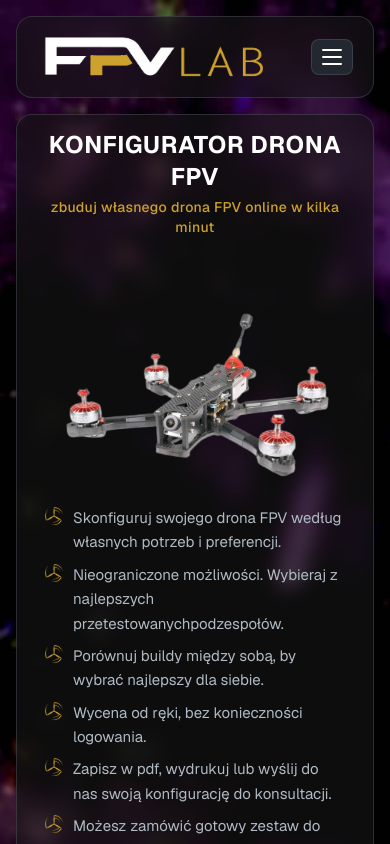
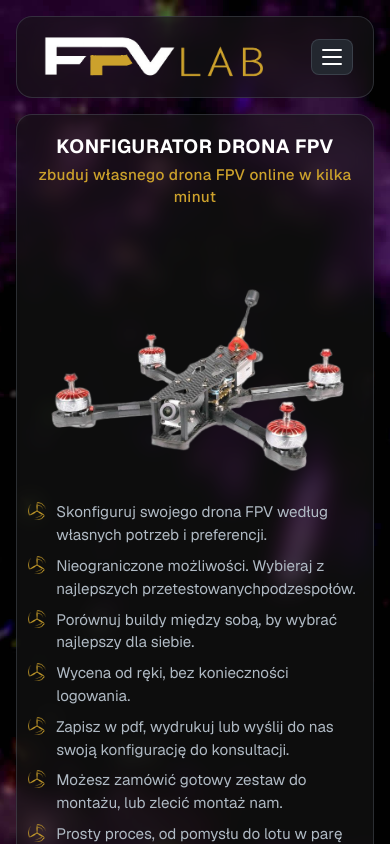
Before and after one commit to SPAxGame/fpvlab, a Next.js app: page / in a window 390 px wide. Shown: the top 844 px of the page. Built offline with nearby package versions, Linux system fonts and the light colour scheme.

Commit message:
poprawa panelu 1 strony index, bo tekst wychodził poza ramkę.

```diff
--- a/app/globals.css
+++ b/app/globals.css
@@ -56,3 +56,35 @@ body {
 .no-scrollbar::-webkit-scrollbar {
   display: none;
 }
+
+/* --- Responsive fixes for Panel 1: Konfigurator drona FPV --- */
+.panel1-konfigurator {
+  word-break: break-word;
+  overflow-wrap: break-word;
+  padding: 2.2rem 1.5rem 2.7rem 1.5rem;
+}
+.panel1-konfigurator ul {
+  padding-left: 0;
+  margin: 0;
+}
+.panel1-konfigurator li {
+  word-break: break-word;
+  overflow-wrap: break-word;
+  font-size: 1rem;
+  line-height: 1.5;
+}
+@media (max-width: 640px) {
+  .panel1-konfigurator {
+    padding: 1.2rem 0.7rem 1.7rem 0.7rem;
+  }
+  .panel1-konfigurator h1 {
+    font-size: 1.2rem;
+  }
+  .panel1-konfigurator p {
+    font-size: 0.95rem;
+  }
+  .panel1-konfigurator li {
+    font-size: 0.95rem;
+    margin-bottom: 0.5rem;
+  }
+}
--- a/app/homepage-client.tsx
+++ b/app/homepage-client.tsx
@@ -103,7 +103,7 @@ export default function HomepageClient({
       <MainHeader />
       <main className="flex-1 flex flex-col gap-4 p-4">
         {/* ── Panel 1: Konfigurator ── */}
-        <div className="rounded-2xl px-7 pb-7 pt-3.5" style={panelStyle}>
+        <div className="rounded-2xl panel1-konfigurator" style={panelStyle}>
           <h1
             className="text-2xl font-bold tracking-wide mb-1 uppercase text-center"
             style={{ color: settings.panelTitleColor }}
```
